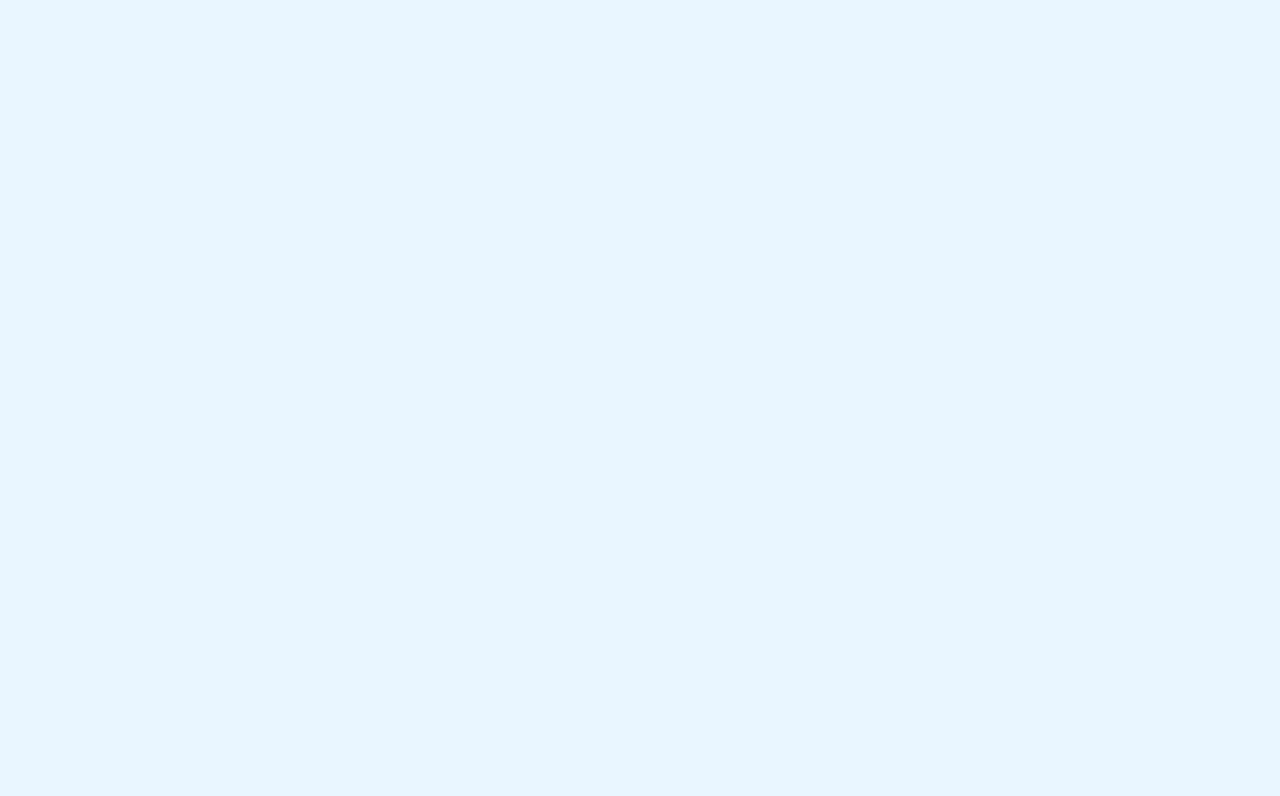
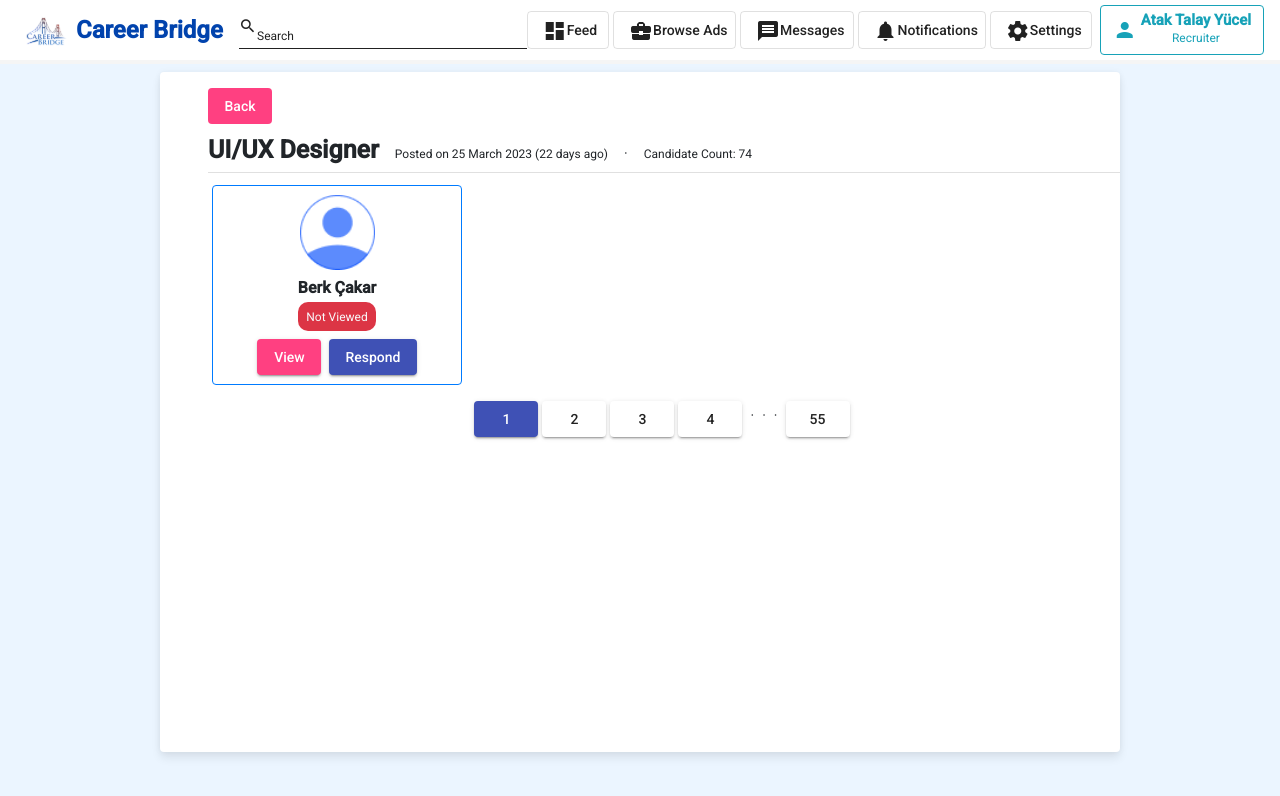
Before and after one commit to cs-353-project/CareerBridge, an Angular app in the folder frontend/: page /candidates/1 in a window 1280 px wide. Before the commit this address led to /. Shown: the top 796 px of the page. Built offline with nearby package versions, Linux system fonts and the light colour scheme.

Commit message:
candidates initialization

```diff
--- a/frontend/src/app/app-routing.module.ts
+++ b/frontend/src/app/app-routing.module.ts
@@ -9,6 +9,7 @@ import { AdsComponent } from './ads/ads.component';
 import { MessagesComponent } from './messages/messages.component';
 import { ProfileComponent } from './profile/profile.component';
 import { ViewAdDetailsComponent } from './view-ad-details/view-ad-details.component';
+import { CandidatesComponent } from './candidates/candidates.component';
 
 const routes: Routes = [
   { path: 'signup', component: SignupComponent },
@@ -22,7 +23,8 @@ const routes: Routes = [
       { path: 'ads', component: AdsComponent },
       { path: 'messages', component: MessagesComponent },
       { path: 'profile', component: ProfileComponent },
-      { path: 'view-ad/:id', component: ViewAdDetailsComponent }
+      { path: 'view-ad/:id', component: ViewAdDetailsComponent },
+      { path: 'candidates/:id', component: CandidatesComponent }
     ]
   }
 ];
--- a/frontend/src/app/app.module.ts
+++ b/frontend/src/app/app.module.ts
@@ -38,6 +38,7 @@ import { ViewAdDetailsComponent } from './view-ad-details/view-ad-details.compon
 import { MatBadgeModule } from '@angular/material/badge';
 import { CreatePostDialogComponent } from './feed/create-post-dialog/create-post-dialog.component';
 import { MatStepperModule } from '@angular/material/stepper';
+import { CandidatesComponent } from './candidates/candidates.component';
 
 @NgModule({
   declarations: [
@@ -52,7 +53,8 @@ import { MatStepperModule } from '@angular/material/stepper';
     MessagesComponent,
     ProfileComponent,
     ViewAdDetailsComponent,
-    CreatePostDialogComponent
+    CreatePostDialogComponent,
+    CandidatesComponent
   ],
   imports: [
     BrowserModule,
--- /dev/null
+++ b/frontend/src/app/candidates/candidates.component.css
@@ -0,0 +1,5 @@
+.card-effect{
+    background-color: white;
+    border-radius: 4px;
+    box-shadow: 0 6px 10px rgba(0,0,0,.08), 0 0 6px rgba(0,0,0,.05);
+  }
--- /dev/null
+++ b/frontend/src/app/candidates/candidates.component.html
@@ -0,0 +1,60 @@
+<div class="mt-2 d-flex justify-content-center">
+  <div
+    class="w-75 card-effect"
+    style="
+      height: 85%;
+      position: absolute;
+      min-height: 600px;
+      overflow-y: scroll;
+    ">
+    <div class="d-flex flex-column ml-5 my-3">
+      <div>
+        <button mat-flat-button color="accent">Back</button>
+      </div>
+      <div class="mt-3">
+        <span style="font-size: 25px" class="font-weight-bold"
+          >UI/UX Designer</span
+        >
+        <span style="font-size: 12px" class="ml-3"
+          >Posted on 25 March 2023 (22 days ago)</span
+        >
+        <span class="mx-3">&#183;</span>
+        <span style="font-size: 12px">Candidate Count: 74</span>
+      </div>
+      <mat-divider class="w-100 my-2"></mat-divider>
+      <div class="d-flex flex-row" style="flex-wrap: wrap">
+        <div
+          class="d-flex flex-column align-items-center justify-content-center py-2 border border-primary rounded m-1"
+          style="min-width: 250px; min-height: 200px">
+          <img src="assets/images/avatar.png" style="width: 75px" alt="user" />
+          <div class="mt-2">
+            <span style="font-size: 16px" class="font-weight-bold"
+              >Berk Çakar</span
+            >
+          </div>
+          <div class="bg-danger py-1 px-2 m-1" style="border-radius: 10px">
+            <span class="text-light" style="font-size: 12px">Not Viewed</span>
+          </div>
+
+          <div class="d-flex flex-row justify-content-center w-100 mt-1">
+            <button mat-raised-button class="mr-1" color="accent">View</button>
+            <button mat-raised-button class="ml-1" color="primary">
+              Respond
+            </button>
+          </div>
+        </div>
+      </div>
+      <div
+        class="d-flex flex-row justify-content-center align-items-center my-1">
+        <button mat-raised-button color="primary" class="mt-2">1</button>
+        <button mat-raised-button class="mt-2 mx-1">2</button>
+        <button mat-raised-button class="mt-2">3</button>
+        <button mat-raised-button class="mt-2 mx-1">4</button>
+        <span class="mx-1">&#183;</span>
+        <span class="mx-1">&#183;</span>
+        <span class="mx-1">&#183;</span>
+        <button mat-raised-button class="mt-2 mx-1">55</button>
+      </div>
+    </div>
+  </div>
+</div>
--- /dev/null
+++ b/frontend/src/app/candidates/candidates.component.ts
@@ -0,0 +1,18 @@
+import { Component, OnInit } from '@angular/core';
+import { ActivatedRoute } from '@angular/router';
+
+@Component({
+  selector: 'app-candidates',
+  templateUrl: './candidates.component.html',
+  styleUrls: ['./candidates.component.css']
+})
+export class CandidatesComponent implements OnInit {
+  id: string;
+
+  constructor(private route: ActivatedRoute) {}
+
+  ngOnInit(): void {
+    this.id = this.route.snapshot.paramMap.get('id');
+    console.log(this.id);
+  }
+}
```
Also changed, not shown: 1 other file (tests, documents, lock files or other folders).
